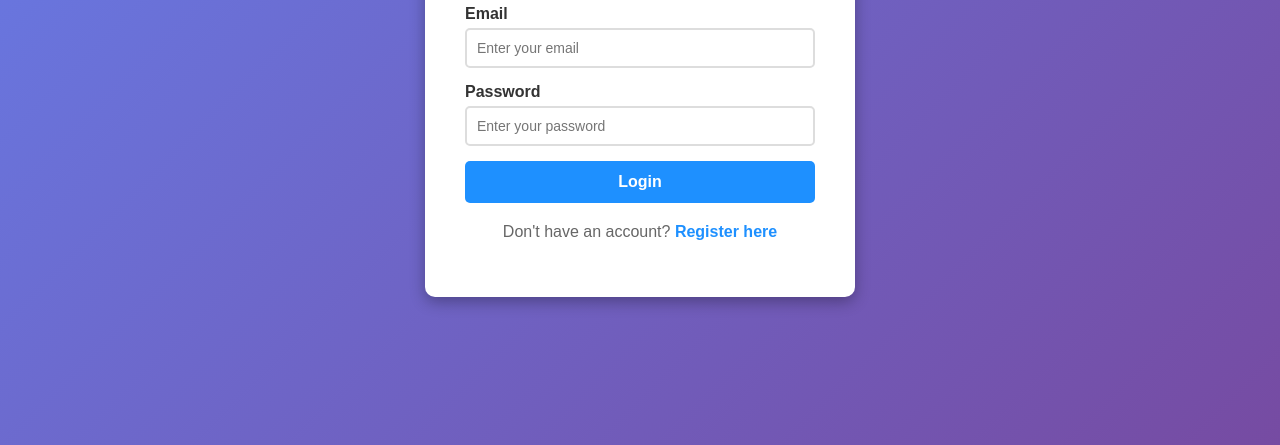
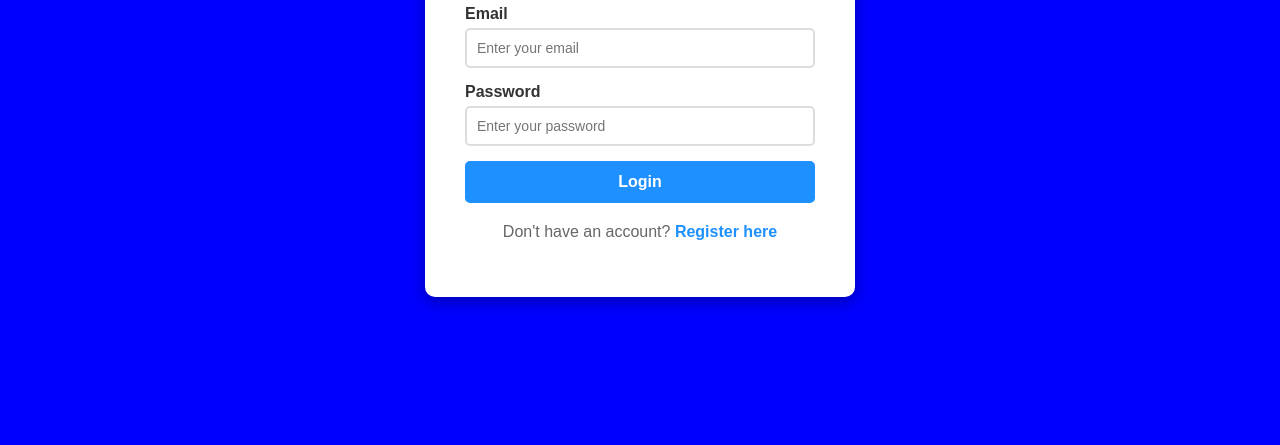
Before and after one commit to Abdallah72730/CPRO-1102-Front-End-Web-Development-II-Assignment-3, a plain HTML site: page login.html in a window 1280 px wide. Shown: the part 355-800 px from the top of the page. Drawn offline with nearby package versions, Linux system fonts and the light colour scheme.

Commit message:
chnaged the login UI background color to solid blue

```diff
--- a/login.html
+++ b/login.html
@@ -6,7 +6,7 @@
   <style>
     body {
       font-family: Arial, sans-serif;
-      background: linear-gradient(135deg, #667eea 0%, #764ba2 100%);
+      background: blue;
       display: flex;
       justify-content: center;
       align-items: center;
```
